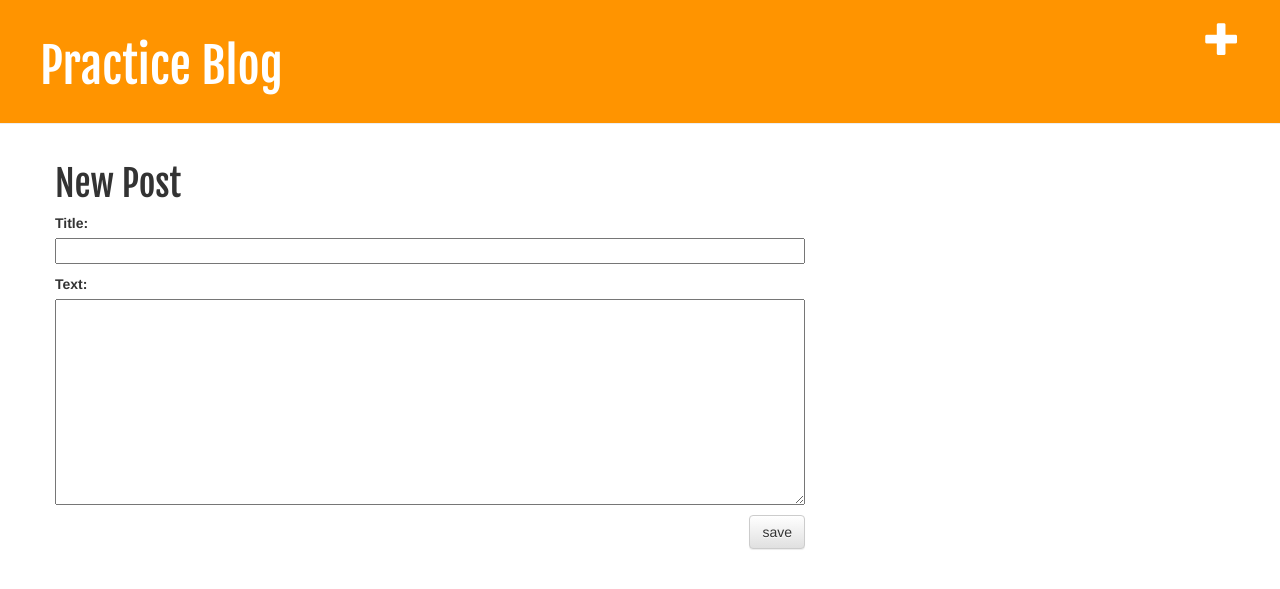
After one commit to varragan/my-practice-blog, a Django app: page /post/new in a window 1280 px wide. The commit adds this page. Shown: the top 589 px of the page. Run offline with Django 3.2, Linux system fonts and the light colour scheme; some libraries are stand-ins or nearby versions.

Commit message:
Created publish form

```diff
--- /dev/null
+++ b/blog/forms.py
@@ -0,0 +1,8 @@
+from django import forms
+from .models import Post
+
+class PostForm(forms.ModelForm):
+
+    class Meta:
+        model = Post
+        fields = ('title', 'text',)
--- a/blog/templates/blog/base.html
+++ b/blog/templates/blog/base.html
@@ -9,6 +9,7 @@
     </head>
     <body>
         <div class="page-header">
+            <a href="{% url 'post_new' %}" class="top-menu"><span class="glyphicon glyphicon-plus"></span></a>
             <h1><a href="/">Practice Blog</a></h1>
         </div>
         <div class="content container">
--- /dev/null
+++ b/blog/templates/blog/post_edit.html
@@ -0,0 +1,9 @@
+{% extends 'blog/base.html' %}
+
+{% block content %}
+    <h1>New Post</h1>
+    <form method="POST" class="post-form">{% csrf_token %}
+        {{ form.as_p }}
+        <button type="submit" class="save btn btn-default">save</button>
+    </form>
+{% endblock %}
--- a/blog/urls.py
+++ b/blog/urls.py
@@ -4,4 +4,5 @@ from . import views
 urlpatterns = [
     path('', views.post_list, name='post_list' ),
     path('post/<int:pk>/', views.post_detail, name='post_detail'),
+    path('post/new', views.post_new, name='post_new'),
 ]
--- a/blog/views.py
+++ b/blog/views.py
@@ -1,6 +1,7 @@
-from django.shortcuts import render, get_object_or_404
+from django.shortcuts import render, get_object_or_404, redirect
 from .models import Post
 from django.utils import timezone
+from .forms import PostForm
 
 # Create your views here.
 def post_list(request):
@@ -10,3 +11,16 @@ def post_list(request):
 def post_detail(request, pk):
     post = get_object_or_404(Post, pk=pk)
     return render(request, 'blog/post_detail.html', {'post': post})
+
+def post_new(request):
+    if request.method == "POST":
+        form = PostForm(request.POST)
+        if form.is_valid():
+            post = form.save(commit=False)
+            post.author = request.user
+            post.published_date = timezone.now()
+            post.save()
+            return redirect('post_detail', pk=post.pk)
+    else:
+        form = PostForm()
+    return render(request, 'blog/post_edit.html', {'form': form})
```
